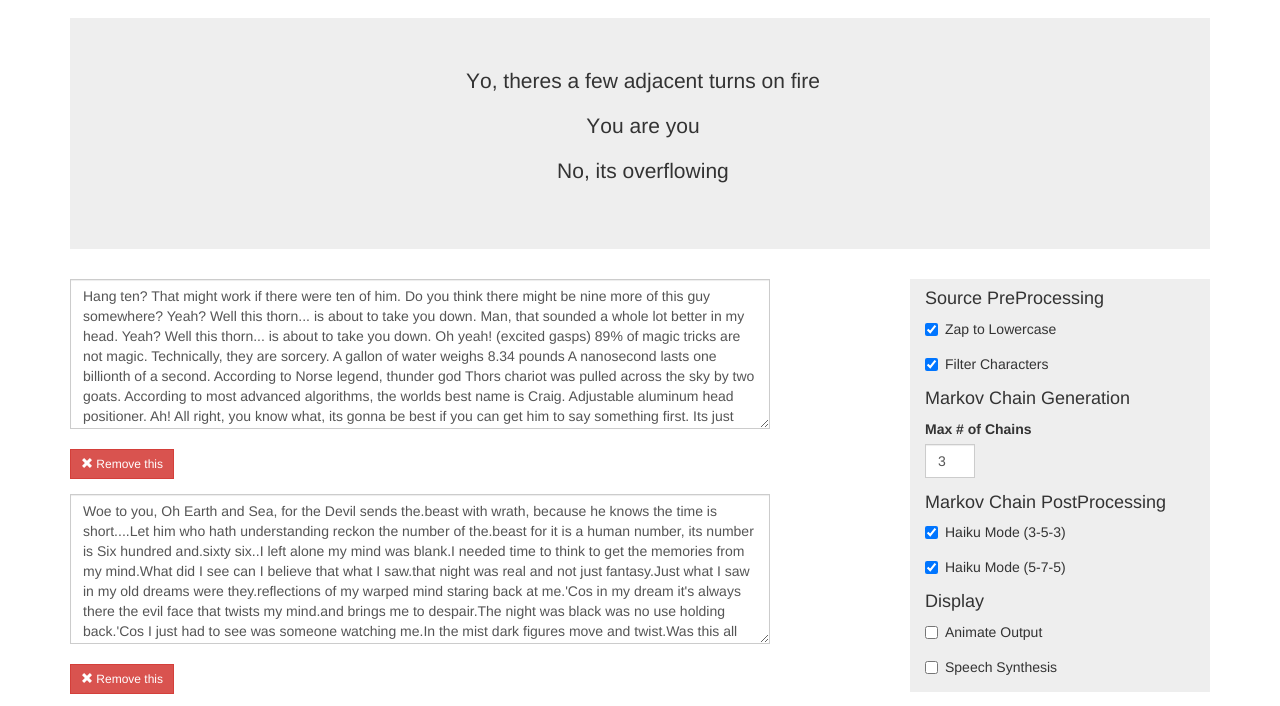
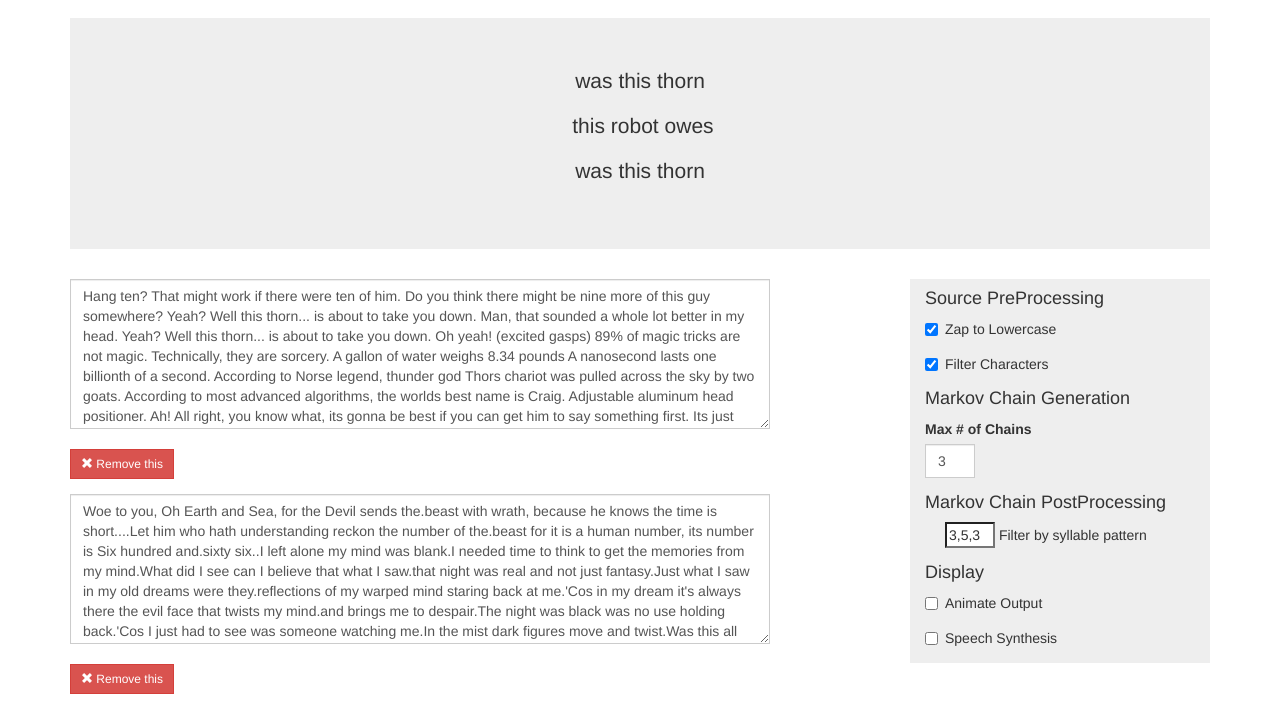
Before and after one commit to mrlecko/markovpoet, a plain HTML site: page index.html in a window 1280 px wide. Both pictures are taken after a click on the link "Generate". Shown: the part 54-760 px from the top of the page. Drawn offline with nearby package versions, Linux system fonts and the light colour scheme; some packages are replaced by stand-ins of ours; a script that the page names is missing.

Commit message:
made haiku generation less lame

```diff
--- a/index.html
+++ b/index.html
@@ -114,11 +114,7 @@
 						<h4>Markov Chain PostProcessing</h4>
 						<div class="form-group">
 							<label class="checkbox-inline" for="haiku353">
-							<input ng-model="runconfig.haiku353" type="checkbox" id="haiku353"> Haiku Mode (3-5-3)</label>
-						</div>
-						<div class="form-group">
-							<label class="checkbox-inline" for="haiku575">
-							<input ng-model="runconfig.haiku575" type="checkbox" id="haiku575"> Haiku Mode (5-7-5)</label>
+							<input ng-model="runconfig.syllables" type="text" id="syllables" style="width:50px"> Filter by syllable pattern</label>
 						</div>
 
 						<h4>Display</h4>
--- a/js/app.js
+++ b/js/app.js
@@ -20,8 +20,7 @@ app.controller('MainController', function($scope) {
 					   'lowercase':true,
 					   'filterchars':true,
 					   'maxchains':3,
-					   'haiku353':true,
-					   'haiku575':true,
+					   'syllables':"3,5,3",
 					   'animate':false,
 					   'speech':false,
 						};
@@ -36,6 +35,9 @@ app.controller('MainController', function($scope) {
 	  $scope.state['jumbo'] = true;
 
 	  // append / animate each line of the output
+	  if (output.length == 0) {
+		  output = ['no output :('];
+	  }
 	  for (var i = 0; i < output.length; i++) {
 		if (output[i].trim().length > 0) {
 			if ($scope.runconfig['speech']) {
--- a/js/countsyllables.js
+++ b/js/countsyllables.js
@@ -30,13 +30,13 @@ function count_syllables(word){
 		}
 
 		if (is_vowel == true) {
-			console.log(c, 'is a vowel');
+			//console.log(c, 'is a vowel');
 			if (! on_vowel) {
 				minsyl += 1;
 				maxsyl += 1;
 			} else if ((on_vowel == true) && (in_diphthong == false) && (c != lastchar)) {
 				in_diphthong = true;
-				maxsyl +=1
+				maxsyl +=1;
 
 			}
 		}
--- a/js/process.js
+++ b/js/process.js
@@ -1,11 +1,5 @@
-
-
-/*
-utils
- */
-
 //
-// native TTS
+// native TTS (only works on Win Chrome!?)
 //
 function speakit(text){
 	var msg = new SpeechSynthesisUtterance();
@@ -17,124 +11,164 @@ function speakit(text){
 	msg.pitch = 0.5; //0 to 2
 	msg.text = text;
 	msg.lang = 'en-GB';
+	try {
 		window.speechSynthesis.speak(msg);
+	} catch (err) {
+		console.log('speech synthesis failed:', err);
 	}
-
-//
-// generator main func
-//
-function run(sources, config){
-  // build corpus from all the preprocessed sources
-  corpus = compileSources(sources, config);
-  // generate the markov chains
-  chains = getMarkov(corpus, config);
-  // post process / filter / format the results
-  output = postProc(chains, config);
-  return renderOutput(output);
 }
 
 
 //
-// compile and preprocess all the sources
+// __main__ for generating results
+//
+function run(sources, config){
+	corpus = compileSources(sources, config);   	// build corpus
+	chains = getMarkov(corpus, config);				// generate chains
+	output = postProc(chains, config);				// post-process
+	return renderOutput(output);					// display
+}
+
+
+//
+// compile and NLP pre-process all the sources
 //
 function compileSources(sources, config){
-  corpus = ""
+	corpus = "";
 	for (var i = 0; i < sources.length; i++) {
-	corpus = corpus + ' ' + prepareSource(sources[i].text);
+		// pre process the text
+		t = NLPPreProcess(sources[i].text);
+		// validate and add to the corpus
+		if (t.length > 0){
+			corpus += t;
 		}
-  console.log(corpus);
+	}
+	//console.log(corpus);
 	return corpus;
 }
 
 
 //
-// ghetto regex preprocessing
+// NLP PreProcessor
 //
-function prepareSource(text){
-	// blessed are the regexps
+function NLPPreProcess(text){
+	/*
+	 * whole text
+	 * 		normalize
+	 * 			toLowercase()
+	 *
+	 * single char filtering / mapping
+	 * 		single character translations
+	 *
+	 * punctuation
+	 * 		merge duplicated whitespace	(    !)
+	 * 		merge duplicated punctuation (!!!)
+	 * 		normalize grouped sentence terminators (!!??!)
+	 *
+	 * multi-character regexp replacements
+	 * 		contraction expansions
+	 * 		general regexp replacements
+	 *
+	 * segmentation
+	 * 		sentence splitting
+	 */
 
-	// lowercase
-	//text = text.toLowerCase();
+	// normalize
+	text = text.toLowerCase();
+	text = text.replace(/[^a-zA-Z\s0-9,\.\?\!]/g, ''); // character filter
 
-	// Capitalize
-	//text = text.replace(/^[a-z]/, function(m){ return m.toUpperCase() });
+	// single char fixes
+	text = text.replace(/\n/g,'.');				// \n > .
+	text = text.replace(/\r/g,'.');				// \r > .
 
-	// Newline > '.'
-	text = text.replace(/\n/g,'.');
-	text = text.replace(/\r/g,'.');
+	// punctuation fixes
+	text = text.replace(/[\.\!\?]+/g,'.');		// merge terminaters
 
-	// merge sentence terminators (!?.), otherwise they fux with sentence segmentation
-	text = text.replace(/[\.\!\?]+/g,'.');
+	// multi-char fixes
+	text = text.replace(/\s+/g,' ');			// merge whitespace
 
-	// merge whitespace, because that fuxes with word segmentation
-	text = text.replace(/\s+/g,' ');
+	// segmentation fixes
 
-	// filter charset
-	text = text.replace(/[^a-zA-Z\s0-9,\.\?\!]/g, '');
-
-	// check line breaks vs terminators
-
-	// trim
-	test = text.trim();
-
-	// others...
-
-	return text;
+	// any additional rules
+	text = text.trim(); 						// trim it
+	if (text.charAt(text.length-1) != '.') {	// add a . to the end
+		text += '.';
 	}
 
+	return text
+}
+
+//
+// Count syllables in a sequence of text
+//
+function countSyllables(text){
+	words = text.split(/[\.\!\?, ]+/g);
+	sylcount = 0;
+	for (var w = 0; w < words.length; w++) {
+		sylcount += (count_syllables(words[w])[0]); //0=min syls, 1=max syls
+	}
+	return sylcount;
+}
+
+
+//
+// Pick random chains matching a syllable sequence
+//
+function selectChainsBySyllables(syls, chains, syllable_map){
+	console.log('selecting chains by', syls);
+	console.log('syllable_map:', syllable_map);
+	result = [];
+	for (var i = 0; i < syls.length; i++) {
+		tmp = [];
+		this_syl = syls[i];
+		// get candidate chains that match syllable count
+		for (var j = 0; j < syllable_map.length; j++) {
+			//console.log('current syllable_map item:', syllable_map[j]);
+			if (syllable_map[j] == this_syl) {
+				tmp.push(chains[j]);
+			}
+		}
+		console.log('found', tmp.length, 'candidate chains for syllable count:', this_syl);
+		// select a random chain from the candidates
+		if (tmp.length > 0) {
+			result.push(tmp[Math.floor(Math.random()*tmp.length)]);
+		}
+	}
+	return result //tmp
+}
 
 //
 // generator post-proc (filtering / haiku etc)
 //
 function postProc(chains, config){
-
-  //haiku
-  if (config.haiku353 || config.haiku575) {
-	haiku = [];
-	if (config.haiku353) {
-		syls = [3,5,3];
-		} else if (config.haiku575){
-		syls = [5,7,5];
+	console.log(config.syllables);
+	//
+	// return by syllable pattern
+	if (config.syllables != '') {
+		syls = config.syllables.split(',');
+		for (var i = 0; i < syls.length; i++) {
+			syls[i] = parseInt(syls[i]);
 		}
-
-	// for each of the syllable patterns we need to find
-	for (var s = 0; s < syls.length; s++) {
-		find = syls[s];
-		console.log('finding', find);
-		// loop through the chains
+		console.log('looking for syllable pattern:', syls);
+		// loop over the chains and build syllable map
+		syllable_map = []
 		for (var i = 0; i < chains.length; i++) {
 			this_chain = chains[i];
-			console.log('this_chain:', this_chain);
-			words = this_chain.split(' ');
-			console.log(words);
-			// and count syllables in each chain
-			found = 0;
-			for (var w = 0; w < words.length; w++) {
-				found = found + count_syllables(words[w])[0];
+			syllable_map.push(countSyllables(this_chain));
 		}
-			// if the count matches (and we don't already have it), push it
-			if ((found == find) && (this_chain != haiku[0])) {
-				haiku.push(this_chain);
-				break;
-			}
-
-		}
-
-	}
-
-	console.log('collected haiku:', haiku);
-	if (haiku.length == 3) {
+		// perform chain sellection
+		haiku = selectChainsBySyllables(syls, chains, syllable_map);
+		console.log('syllable generated chains:', haiku);
+		if (haiku.length == syls.length) {
 			return haiku;
 		}
 	}
-  // maxchains
-  console.log(chains.length, 'chains found');
+
 	if (chains.length > config.maxchains) {
-	console.log(chains.length, 'before slice');
 		chains = chains.splice(0,config.maxchains);
-	console.log(chains.length, 'after slice');
 	}
 
+	// done.
 	return chains;
 }
 
```
Lines whose indentation alone changed are shown as unchanged.
